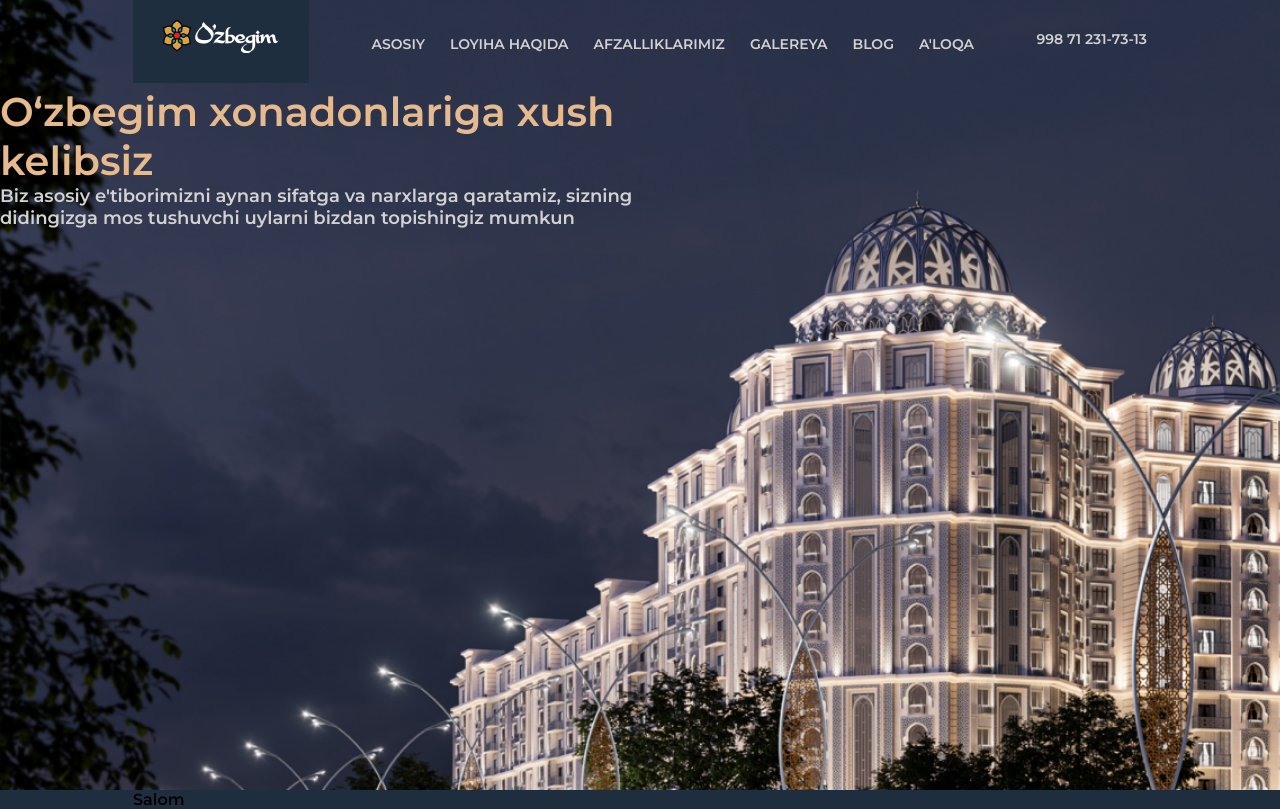
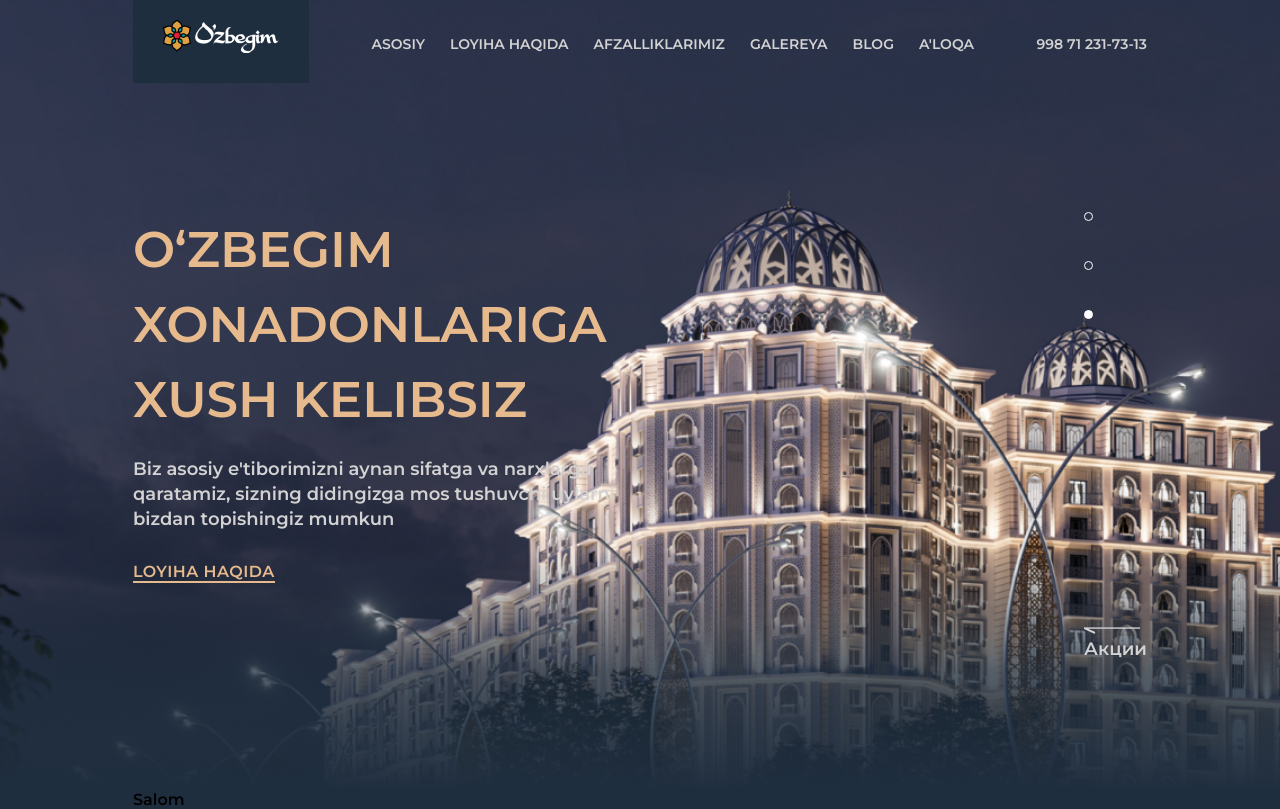
Before and after one commit to GulomjonBakirov/Ozbegim, a React (Create React App) app in the folder client/: page / in a window 1280 px wide. Built offline with nearby package versions, Linux system fonts and the light colour scheme.

Commit message:
Created responisve banner section

```diff
--- a/client/src/components/layouts/Header.js
+++ b/client/src/components/layouts/Header.js
@@ -34,17 +34,38 @@
   };
 
   const menu = [
-    "ASOSIY",
-    "LOYIHA HAQIDA",
-    "AFZALLIKLARIMIZ",
-    "GALEREYA",
-    "BLOG",
-    "A'LOQA",
+    "asosiy",
+    "loyiha haqida",
+    "afzalliklarimiz",
+    "galereya",
+    "blog",
+    "a'loqa",
   ];
 
   return (
     <header>
       <div className="headerTop container">
+        {/* <!-- MENU-TOGGLE_RESPONSIVE --> */}
+
+        <div className="menu-toggler">
+          <svg
+            id="menu-toggle"
+            className="ham hamRotate ham7"
+            viewBox="0 0 100 100"
+            width="60"
+            onClick={openToggle}
+          >
+            <path
+              className="line top"
+              d="m 70,33 h -40 c 0,0 -6,1.368796 -6,8.5 0,7.131204 6,8.5013 6,8.5013 l 20,-0.0013"
+            />
+            <path className="line middle" d="m 70,50 h -40" />
+            <path
+              className="line bottom"
+              d="m 69.575405,67.073826 h -40 c -5.592752,0 -6.873604,-9.348582 1.371031,-9.348582 8.244634,0 19.053564,21.797129 19.053564,12.274756 l 0,-40"
+            />
+          </svg>
+        </div>
         <a href="/">
           <img
             src="/images/logo.png"
@@ -57,7 +78,7 @@
             {menu.map((menuItem) => (
               <li key={menuItem} className="navbar__item">
                 <a
-                  href={`#${menuItem.replace(/\s/g, "").toLowerCase()}`}
+                  href={`#${menuItem.replace(/\s/g, "")}`}
                   className={`text headerTopText navbar__link `}
                   onClick={mobile}
                 >
@@ -73,29 +94,8 @@
         >
           998 71 231-73-13
         </a>
-        {/* <!-- MENU-TOGGLE_RESPONSIVE --> */}
-
-        <div class="menu-toggler">
-          <svg
-            id="menu-toggle"
-            class="ham hamRotate ham7"
-            viewBox="0 0 100 100"
-            width="60"
-            onClick={openToggle}
-          >
-            <path
-              class="line top"
-              d="m 70,33 h -40 c 0,0 -6,1.368796 -6,8.5 0,7.131204 6,8.5013 6,8.5013 l 20,-0.0013"
-            />
-            <path class="line middle" d="m 70,50 h -40" />
-            <path
-              class="line bottom"
-              d="m 69.575405,67.073826 h -40 c -5.592752,0 -6.873604,-9.348582 1.371031,-9.348582 8.244634,0 19.053564,21.797129 19.053564,12.274756 l 0,-40"
-            />
-          </svg>
-        </div>
       </div>
-      <div className="headerInner">
+      <div className="headerInner container">
         <div className="headerInnerLeft">
           <h2 className="title headerInnerTitle">
             O‘zbegim xonadonlariga xush kelibsiz
@@ -104,6 +104,22 @@
             Biz asosiy e'tiborimizni aynan sifatga va narxlarga qaratamiz,
             sizning didingizga mos tushuvchi uylarni bizdan topishingiz mumkun
           </p>
+          <a href="/loyihahaqida" className="headerInnerLink">
+            Loyiha haqida
+          </a>
+        </div>
+        <div className="headerInnerRight">
+          <div className="headerInnerDivider">
+            <div></div>
+            <div></div>
+            <div></div>
+          </div>
+          <div className="headerInnerSlider">
+            <a href="#">
+              <img src="/images/divider.png" alt="divider" />
+              <p className="text headerInnerRightText">Акции</p>
+            </a>
+          </div>
         </div>
       </div>
     </header>
--- a/client/src/components/layouts/header.css
+++ b/client/src/components/layouts/header.css
@@ -1,7 +1,16 @@
 header {
   width: 100%;
-  background-image: url("../../images/background_img.png");
+  background-image: linear-gradient(
+      180deg,
+      rgba(31, 46, 63, 0) 70%,
+      rgba(31, 46, 63, 0.75),
+      #1f2e3f 100%,
+      transparent
+    ),
+    url("../../images/background_img.png");
   background-size: cover;
+  background-position: center;
+
   height: 100vh;
   padding: 0;
   margin-top: -10px;
@@ -35,20 +44,55 @@
 }
 .navbar__link {
   text-decoration: none;
+  text-transform: uppercase;
 }
 
 .telephoneNum {
   text-decoration: none;
-  margin-bottom: 10px;
 }
 .headerTopStyle {
   margin-top: 12px;
 }
 
 .headerInner {
+  display: flex;
+  margin-top: 125px;
+  justify-content: space-between;
 }
 .headerInnerLeft {
   width: 50%;
+}
+.headerInnerTitle {
+  text-transform: uppercase;
+}
+.headerInnerText {
+  margin: 20px 0 30px 0;
+}
+.headerInnerLink {
+  color: var(--main-title-color-);
+  text-decoration: none;
+  font-size: 16px;
+  line-height: 20px;
+  letter-spacing: 0.03em;
+  text-transform: uppercase;
+  border-bottom: 2px solid var(--main-title-color-);
+}
+
+.headerInnerDivider div {
+  width: 9px;
+  height: 9px;
+  border-radius: 50%;
+  border: 1px solid #fff;
+  margin-bottom: 40px;
+}
+.headerInnerDivider div:last-child {
+  background-color: #fff;
+}
+.headerInnerSlider {
+  margin-top: 300px;
+}
+.headerInnerSlider a {
+  text-decoration: none;
 }
 
 /* Menu-Toggler */
@@ -152,6 +196,20 @@
     padding: 20px;
     background-color: var(--main-bg-color-);
   }
+
+  .headerInnerRight {
+    display: none;
+  }
+  .headerInnerLeft {
+    display: flex;
+    flex-flow: column nowrap;
+    justify-content: center;
+    text-align: center;
+    align-items: center;
+    width: 100%;
+    height: 700px;
+    background-color: rgba(31, 46, 63, 0.5);
+  }
 }
 
 @media (max-width: 760px) {
@@ -192,7 +250,33 @@
   .telephoneNum {
     display: none;
   }
+  .headerInnerTitle {
+    font-size: 30px;
+    line-height: 50px;
+  }
+
+  .headerInnerText {
+    font-size: 16px;
+    line-height: 20px;
+  }
 }
+
+@media (max-width: 480px) {
+  .headerInnerLeft {
+    height: 500px;
+  }
+  .headerInnerTitle {
+    font-size: 20px;
+    line-height: 25px;
+  }
+
+  .headerInnerText {
+    font-size: 14px;
+    line-height: 18px;
+  }
+}
+
+/* Keyframes */
 @keyframes site-in {
   from {
     transform: translateY(-100%);
--- a/client/src/index.css
+++ b/client/src/index.css
@@ -77,3 +77,12 @@
   font-size: 16px;
   line-height: 20px;
 }
+
+.headerInnerTitle {
+  font-size: 50px;
+  line-height: 75px;
+}
+
+.headerInnerText {
+  line-height: 25px;
+}
```
Also changed, not shown: client/public/images/divider.png (added).
